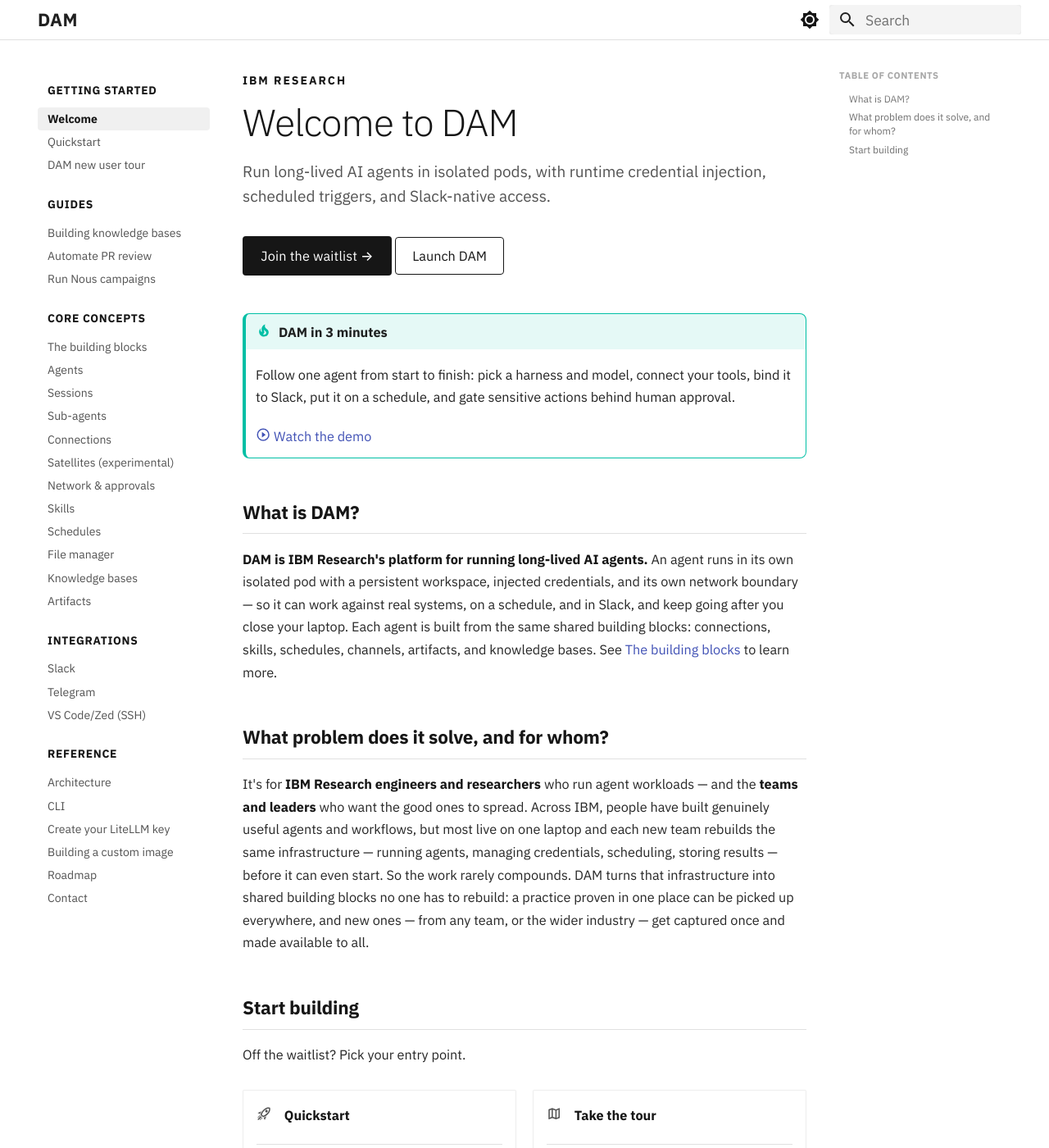
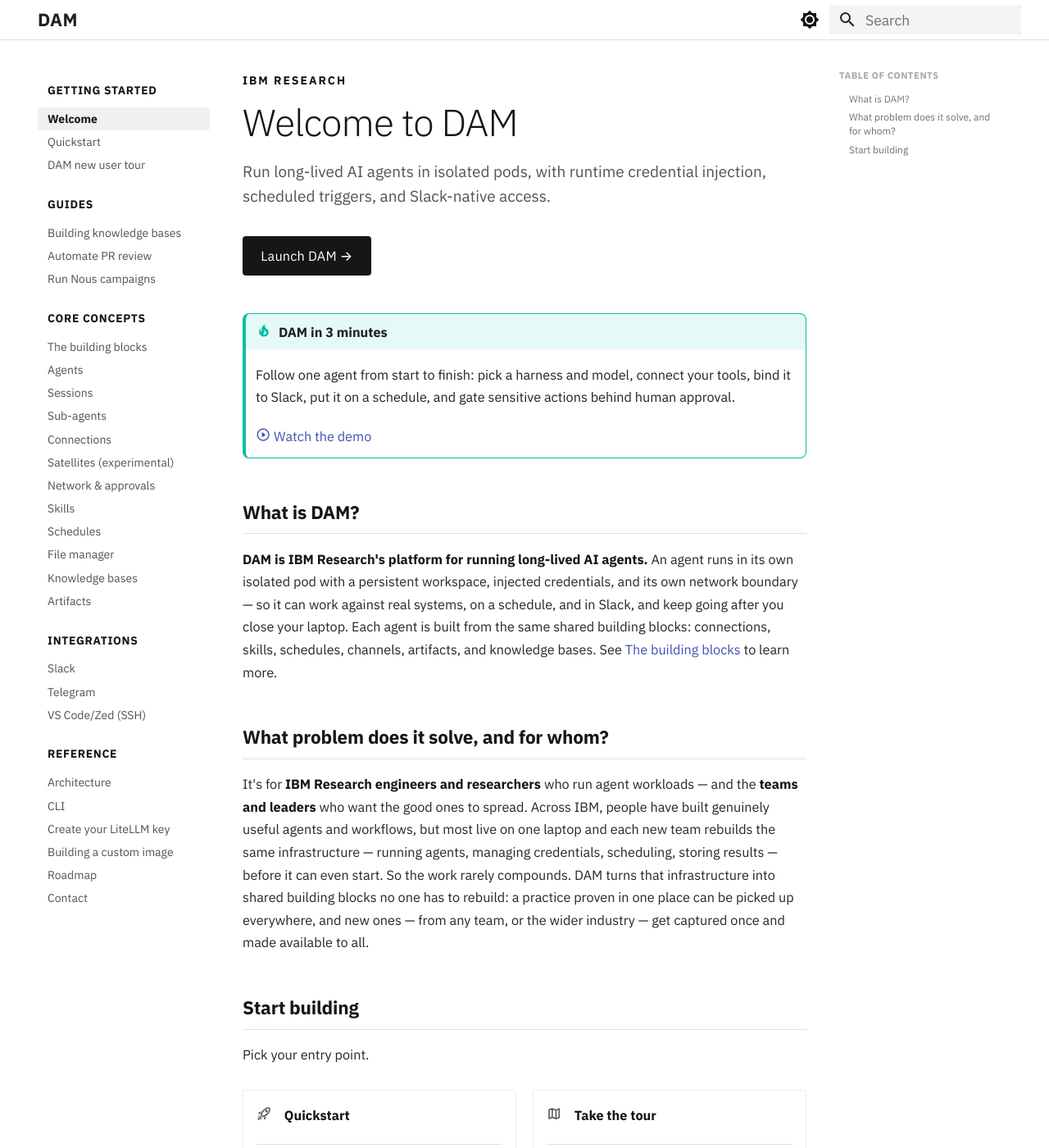
Before and after one commit to dam-agents/docs, an MkDocs documentation site: the page built from docs/index.md, in a window 1280 px wide and 1400 px high. Shown: the whole window at 82% size. Built offline with MkDocs 1.6.1 and Material for MkDocs 9.7.7, drawn with Linux system fonts in a browser that asks for light colours.

Commit message:
docs: remove the waitlist link — IBMers no longer need to join one (#121)
Assisted-by: Claude Fable 5 <noreply@anthropic.com>

Co-authored-by: Jenna Winkler <Jenna.Winkler@ibm.com>

```diff
--- a/docs/index.md
+++ b/docs/index.md
@@ -7,8 +7,7 @@
 <p class="welcome-lead">Run long-lived AI agents in isolated pods, with runtime credential injection, scheduled triggers, and Slack-native access.</p>
 
 <div class="welcome-cta" markdown>
-[Join the waitlist →](https://ibm.biz/dam-waitlist){:target="_blank" .md-button .md-button--primary}
-[Launch DAM](https://ibm.biz/dam-agents){:target="_blank" .md-button}
+[Launch DAM →](https://ibm.biz/dam-agents){:target="_blank" .md-button .md-button--primary}
 </div>
 
 </div>
@@ -29,7 +28,7 @@ It's for **IBM Research engineers and researchers** who run agent workloads —
 
 ## Start building
 
-Off the waitlist? Pick your entry point.
+Pick your entry point.
 
 <div class="grid cards" markdown>
 
```
Also changed, not shown: docs/reference/contact.md (+2 -2 lines).
